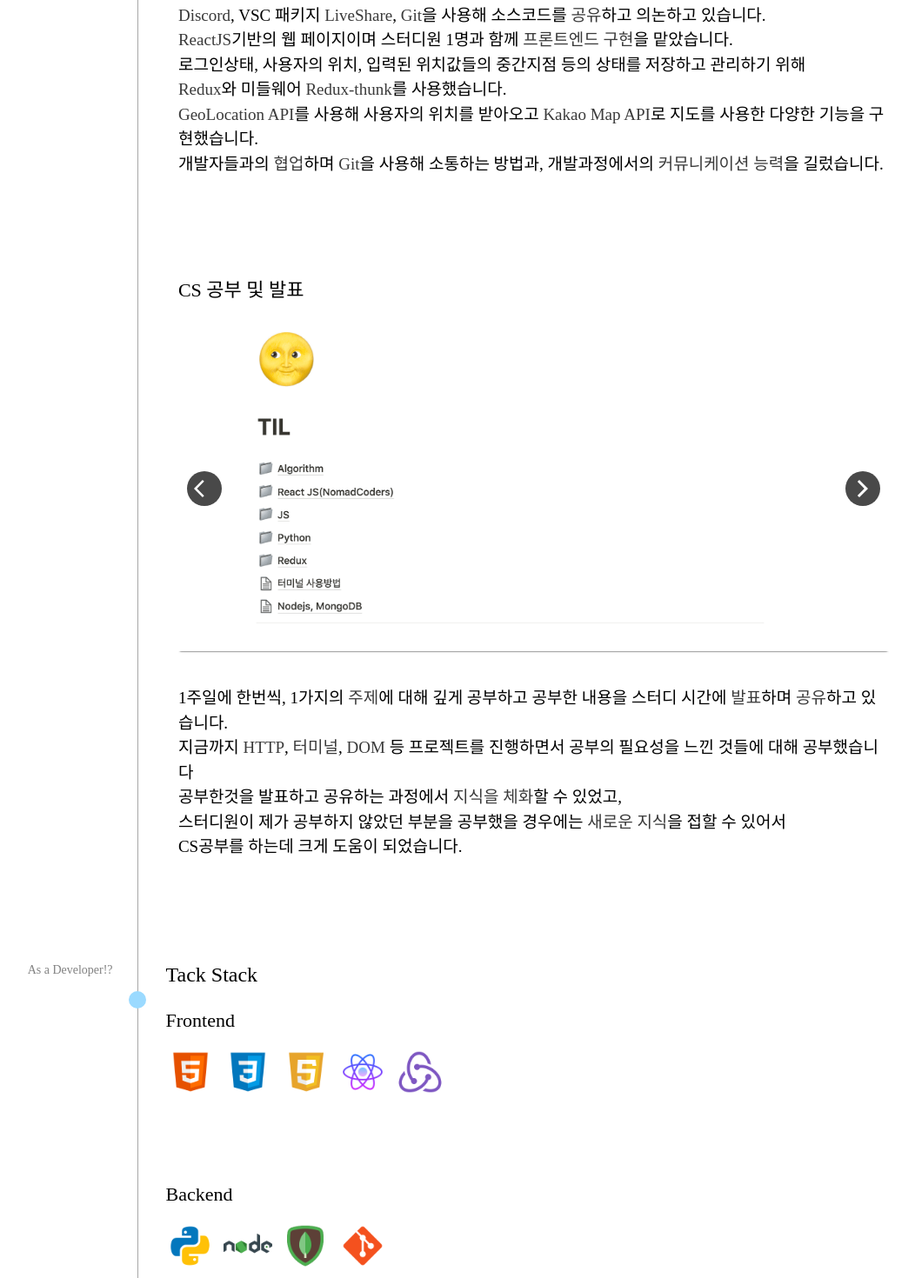
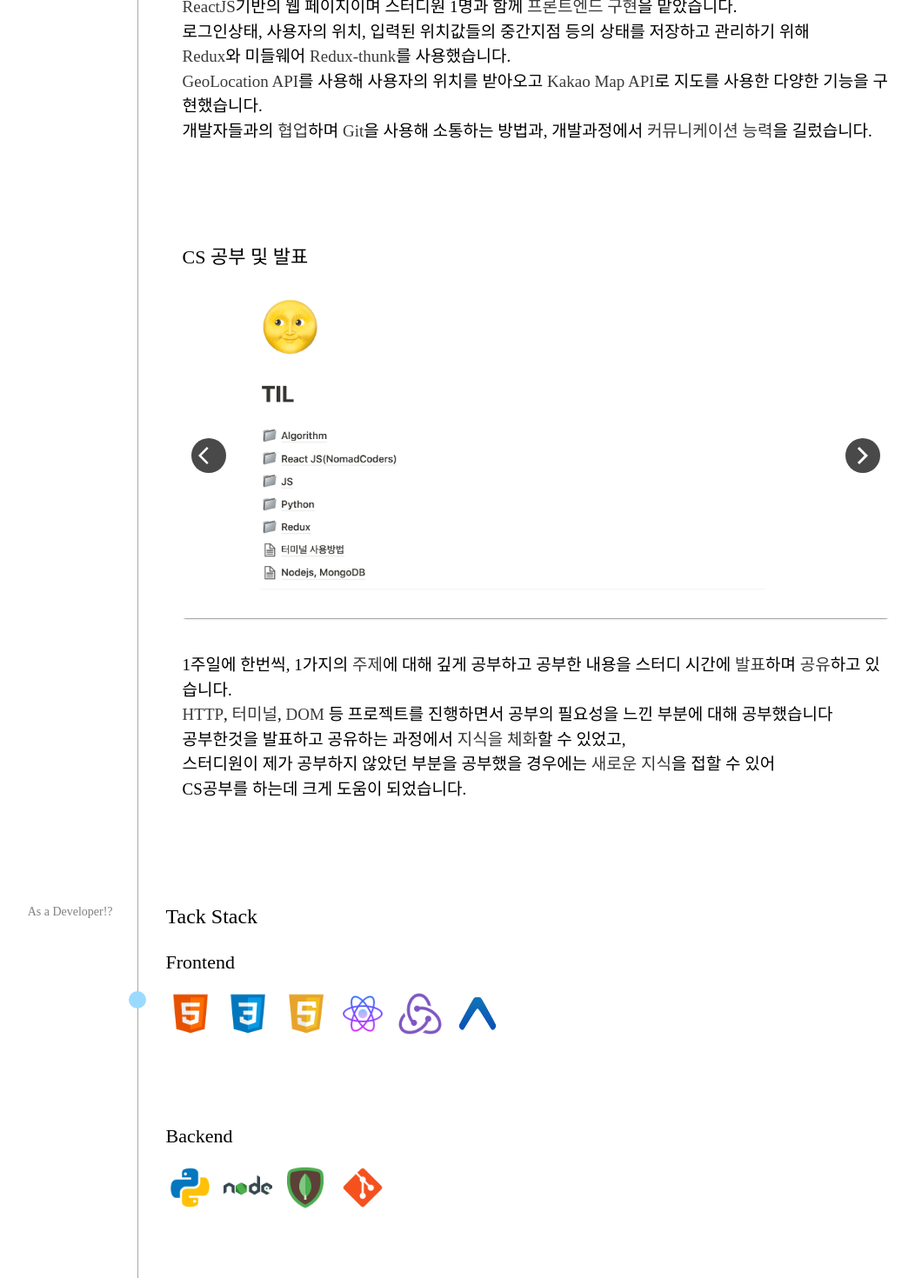
Before and after one commit to hyewonji/portfolio, a React (Create React App) app: page /about in a window 1280 px wide. Shown: the part 1330-2800 px from the top of the page at 87% size, without its empty margins (117-1169 px from the left). Built offline with nearby package versions, Linux system fonts and the light colour scheme; a web font is replaced by a local one.

Commit message:
feat: About페이지에 기술스텍 아이콘 hover 이벤트 발생시 tooltip message 보여

```diff
--- a/src/Components/AboutImageSlider.jsx
+++ b/src/Components/AboutImageSlider.jsx
@@ -9,6 +9,8 @@ import { Paper } from '@material-ui/core'
 import ArrowForwardIos from '@material-ui/icons/ArrowForwardIos';
 
 import ArrowBackIosIcon from '@material-ui/icons/ArrowBackIos';
+
+import Tooltiop from './Tooltip';
 
 import Study1 from '../Images/About/Study1.png';
 
@@ -27,6 +29,8 @@ import JS from '../Images/Icon/JS.png';
 import ReactI from '../Images/Icon/ReactI.png';
 
 import Redux from '../Images/Icon/Redux.png';
+
+import Expo from '../Images/Icon/Expo.png';
 
 import Python from '../Images/Icon/Python.png';
 
@@ -119,11 +123,24 @@ export const StudyImageSlider2 = (props) =>
 export const TechStackFrontend = () => {
     return (
         <IconContainer>
+            <Tooltiop message="HTML">
                 <img src={HTML} alt="" style={icon}/>
+            </Tooltiop>
+            <Tooltiop message="CSS">
                 <img src={CSS} alt="" style={icon}/>
+            </Tooltiop>
+            <Tooltiop message="JS">
                 <img src={JS} alt="" style={icon}/>
+            </Tooltiop>
+            <Tooltiop message={`React\nReactNative`}>
                 <img src={ReactI} alt="" style={icon}/>
+            </Tooltiop>
+            <Tooltiop message="Redux">
                 <img src={Redux} alt="" style={icon}/>
+            </Tooltiop>
+            <Tooltiop message="Expo">
+                <img src={Expo} alt="" style={icon}/>
+            </Tooltiop>
         </IconContainer>
     )
 }
@@ -131,10 +148,18 @@ export const TechStackFrontend = () => {
 export const TechStackBackend = () => {
     return (
         <IconContainer>
+            <Tooltiop message="Python">
                 <img src={Python} alt="" style={icon}/>
+            </Tooltiop>
+            <Tooltiop message="NodeJS">
                 <img src={NodeJS} alt="" style={icon}/>
+            </Tooltiop>
+            <Tooltiop message="MongoDB">
                 <img src={MongoDB} alt="" style={icon}/>
+            </Tooltiop>
+            <Tooltiop message="Git">
                 <img src={Git} alt="" style={icon}/>
+            </Tooltiop>
         </IconContainer>
     )
 }
--- a/src/Components/Keyframe.jsx
+++ b/src/Components/Keyframe.jsx
@@ -3,6 +3,21 @@ import { keyframes } from 'styled-components';
 export const fadein = keyframes`
     0% {
         opacity: 0;
+    }
+    100% {
+        opacity: 1;
+    }
+`
+
+export const fadeinTootlip = keyframes`
+    0% {
+        opacity: 0;
+    }
+    40% {
+        opacity: 0;
+    }
+    50% {
+        opacity: 1;
     }
     100% {
         opacity: 1;
--- /dev/null
+++ b/src/Components/Tooltip.jsx
@@ -0,0 +1,42 @@
+import React from 'react';
+
+import styled from 'styled-components';
+
+import {fadeinTootlip} from './Keyframe';
+
+
+const Container = styled.div`
+  position: relative;
+  width: fit-content;
+  height: fit-content;
+  align-items: center;
+  justify-content: center;
+
+  &:hover > .tooltip,
+  &:active > .tooltip {
+    display: block;
+    animation: ${fadeinTootlip} 1s ease-in;
+    background-color: rgba(0, 0, 0, 0.8);
+    color: white;
+    padding: 6px;
+    border-radius: 3px;
+  }
+`;
+
+const Content = styled.div`
+  font-size: 12px;
+  display: none;
+  position: absolute;
+  z-index: 200;
+`;
+
+const Tooltip = ({children, message})=> {
+	return (
+	  <Container>
+	    {children}
+	    <Content className="tooltip">{message}</Content>
+	  </Container>
+	);
+}
+
+export default Tooltip;
--- a/src/Pages/About.jsx
+++ b/src/Pages/About.jsx
@@ -20,8 +20,6 @@ import FirstSolution2 from '../Images/About/FirstSolution2.png';
 
 import { MdArrowForward } from "react-icons/md";
 
-
-const BREAK_POINT_MOBILE = 768;
 
 const Main = styled.main`
   width: 100vw;
@@ -128,9 +126,12 @@ const ImageContainer = styled.div`
 
 const Image1 = styled.div`
   width: 100%;
-  height: 18vw;
+  height: 15vw;
   background: url(${Github}) center center/cover no-repeat;
   margin-bottom: 50px;
+  @media screen and (max-width: 768px){
+    height: 18vw;
+  }
 `
 
 const SubTitleProblem = styled.h4`
@@ -216,8 +217,8 @@ function About(){
                   <Discription>
                     <ET>'매일'</ET>, <ET>'꾸준히'</ET> 오래 개발을 하는것이 꿈입니다.<br/>
                     이러한 개발자로서의 지향점을 <ET>습관</ET>으로 만들기 위해 1일 1커밋을 시작했습니다.<br/>
-                    약 6개월간 1일 1커밋을 실천하며 <ET>20개의 Repository</ET>를 생성했습니다.<br/>
-                    <ET>Javascript</ET>, <ET>ReactJS</ET>, <ET>Python</ET>기반의 다양한 웹 프로젝트를 진행과정과, <ET>Redux</ET>, <ET>CS</ET> 등에 대해 공부한 자료들을 정리했습니다.<br/>
+                    2020년 8월을 시작으로 1일 1커밋을 실천하며 <ET>27개의 Repository</ET>를 생성했습니다.<br/>
+                    <ET>Javascript, ReactJS, Python</ET> 기반의 <ET>다양한 웹 프로젝트</ET>의 진행과정 및 공부한 내용을 기록한 <ET>TIL</ET>을 볼 수 있습니다.
                   </Discription>
                 </DiscriptionDetail>
               </Content>
@@ -231,11 +232,11 @@ function About(){
                     </ImageContainer>
                     <Discription>
                       원거리에 있는 사람들의 <ET>중간지점</ET>을 찾아 <ET>맛집</ET>과 <ET>길찾기</ET>를 제공해주는 <ET>플랫폼 개발 프로젝트</ET>를 진행중입니다.<br/>
-                      <ET>Discord</ET>, VSC 패키지 <ET>LiveShare</ET>, <ET>Git</ET>을 사용해 소스코드를 <ET>공유</ET>하고 의논하고 있습니다.<br/>
+                      <ET>Discord</ET>, <ET>LiveShare</ET>, <ET>Git</ET>을 사용해 <ET>협업</ET>을 하고 있습니다.<br/>
                       <ET>ReactJS</ET>기반의 웹 페이지이며 스터디원 1명과 함께 <ET>프론트엔드 구현</ET>을 맡았습니다.<br/>
                       로그인상태, 사용자의 위치, 입력된 위치값들의 중간지점 등의 상태를 저장하고 관리하기 위해<br/> <ET>Redux</ET>와 미들웨어 <ET>Redux-thunk</ET>를 사용했습니다.<br/>
                       <ET>GeoLocation API</ET>를 사용해 사용자의 위치를 받아오고 <ET>Kakao Map API</ET>로 지도를 사용한 다양한 기능을 구현했습니다.<br/>
-                      개발자들과의 <ET>협업</ET>하며 <ET>Git</ET>을 사용해 소통하는 방법과, 개발과정에서의 <ET>커뮤니케이션 능력</ET>을 길렀습니다.<br/>
+                      개발자들과의 <ET>협업</ET>하며 <ET>Git</ET>을 사용해 소통하는 방법과, 개발과정에서 <ET>커뮤니케이션 능력</ET>을 길렀습니다.<br/>
                     </Discription>
                   </DiscriptionDetail>
                   <DiscriptionDetail>
@@ -245,9 +246,9 @@ function About(){
                   </ImageContainer>
                   <Discription>
                     1주일에 한번씩, 1가지의 <ET>주제</ET>에 대해 깊게 공부하고 공부한 내용을 스터디 시간에 <ET>발표</ET>하며 <ET>공유</ET>하고 있습니다.<br/>
-                    지금까지 <ET>HTTP</ET>, <ET>터미널</ET>, <ET>DOM</ET> 등 프로젝트를 진행하면서 공부의 필요성을 느낀 것들에 대해 공부했습니다<br/>
+                    <ET>HTTP</ET>, <ET>터미널</ET>, <ET>DOM</ET> 등 프로젝트를 진행하면서 공부의 필요성을 느낀 부분에 대해 공부했습니다<br/>
                     공부한것을 발표하고 공유하는 과정에서 <ET>지식을 체화</ET>할 수 있었고,<br/>
-                    스터디원이 제가 공부하지 않았던 부분을 공부했을 경우에는 <ET>새로운 지식</ET>을 접할 수 있어서<br/>
+                    스터디원이 제가 공부하지 않았던 부분을 공부했을 경우에는 <ET>새로운 지식</ET>을 접할 수 있어<br/>
                     CS공부를 하는데 크게 도움이 되었습니다.<br/>
                   </Discription>
                 </DiscriptionDetail>
```
Also changed, not shown: src/Images/About/Github.png, src/Images/Icon/Expo.png (added).
